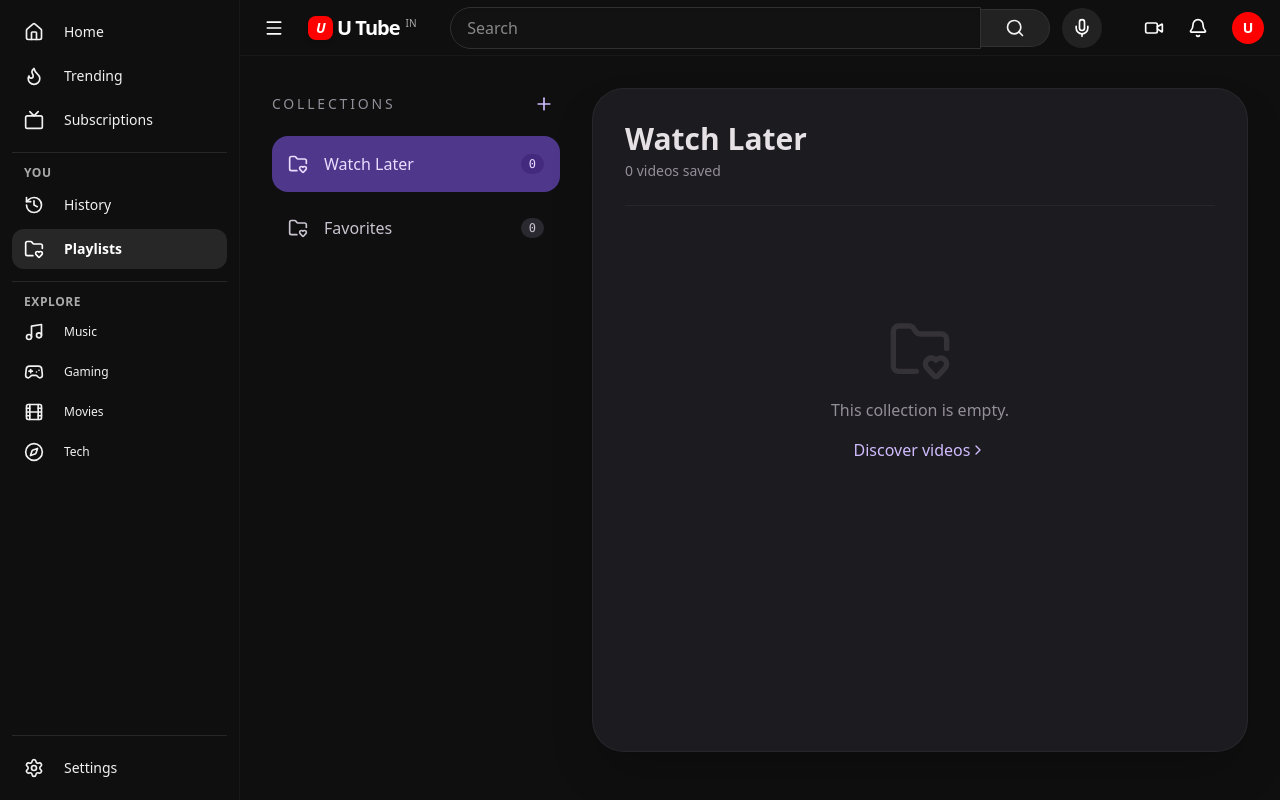
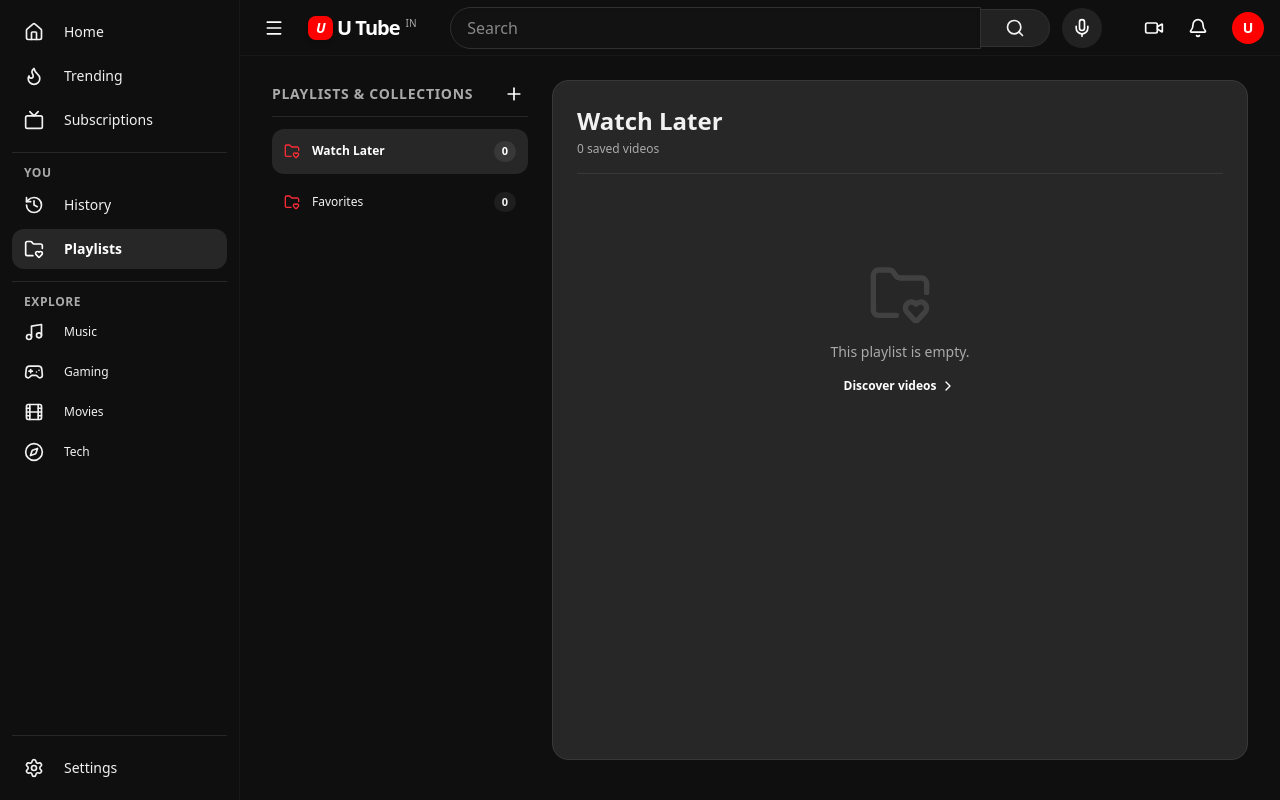
Before and after one commit to UdayPatnala/OmniStream, a React (Vite) app: page /collections in a window 1280 px wide. Built offline with nearby package versions, Linux system fonts and the light colour scheme.

Commit message:
Enhance behavior-driven feed recommendation engine and add personal statistics dashboard

```diff
--- a/src/pages/Collections.tsx
+++ b/src/pages/Collections.tsx
@@ -22,14 +22,15 @@ export function Collections() {
   };
 
   return (
-    <div className="flex flex-col md:flex-row gap-8 h-full max-w-7xl mx-auto py-4">
+    <div className="flex flex-col md:flex-row gap-6 h-full max-w-[1700px] mx-auto py-2">
       {/* Sidebar Collections List */}
-      <div className="w-full md:w-72 shrink-0 space-y-4">
-        <div className="flex items-center justify-between">
-          <h2 className="text-sm font-medium uppercase tracking-[0.2em] text-[#938F99]">Collections</h2>
+      <div className="w-full md:w-64 shrink-0 space-y-3">
+        <div className="flex items-center justify-between border-b border-[#272727] pb-2">
+          <h2 className="text-sm font-bold uppercase tracking-wider text-[#aaaaaa]">Playlists & Collections</h2>
           <button
             onClick={() => setShowNewForm(!showNewForm)}
-            className="p-1.5 hover:bg-white/5 rounded-full transition-colors text-[#D0BCFF]"
+            className="p-1 hover:bg-[#272727] rounded-full transition-colors text-white"
+            title="Create new collection"
           >
             <Plus className="w-5 h-5" />
           </button>
@@ -39,34 +40,34 @@ export function Collections() {
           <form onSubmit={handleCreate} className="flex gap-2">
             <input
               type="text"
-              placeholder="Name..."
+              placeholder="Playlist name..."
               value={newCollectionName}
               onChange={(e) => setNewCollectionName(e.target.value)}
-              className="flex-1 h-10 px-4 text-sm rounded-xl border border-white/5 bg-[#2B2930] text-[#E6E1E5] focus:outline-none focus:border-[#D0BCFF]"
+              className="flex-1 h-9 px-3 text-xs rounded-lg border border-[#383838] bg-[#121212] text-[#f1f1f1] focus:outline-none"
               autoFocus
             />
-            <button type="submit" className="px-4 h-10 bg-[#D0BCFF] text-[#381E72] text-sm font-semibold rounded-xl hover:bg-[#EADDFF]">
+            <button type="submit" className="px-3 h-9 bg-white text-black text-xs font-bold rounded-lg hover:bg-[#d9d9d9]">
               Add
             </button>
           </form>
         )}
 
-        <div className="space-y-2">
+        <div className="space-y-1.5">
           {collections.map(col => (
             <button
               key={col.id}
               onClick={() => setActiveCollectionId(col.id)}
-              className={`w-full flex items-center justify-between p-4 rounded-2xl text-left transition-colors ${
+              className={`w-full flex items-center justify-between p-3 rounded-xl text-left transition-colors ${
                 activeCollectionId === col.id
-                  ? 'bg-[#4F378B] text-[#EADDFF] font-medium'
-                  : 'hover:bg-white/5 text-[#CAC4D0]'
+                  ? 'bg-[#272727] text-white font-semibold'
+                  : 'hover:bg-[#272727]/50 text-[#f1f1f1]'
               }`}
             >
-              <div className="flex items-center gap-4">
-                <FolderHeart className="w-5 h-5" />
-                <span className="truncate">{col.name}</span>
+              <div className="flex items-center gap-3">
+                <FolderHeart className="w-4 h-4 text-red-500" />
+                <span className="truncate text-xs">{col.name}</span>
               </div>
-              <span className={`text-xs font-mono px-2 py-0.5 rounded-full ${activeCollectionId === col.id ? 'bg-[#381E72]/50' : 'bg-[#2B2930]'}`}>
+              <span className={`text-[11px] font-semibold px-2 py-0.5 rounded-full ${activeCollectionId === col.id ? 'bg-[#383838]' : 'bg-[#1e1e1e]'}`}>
                 {col.videos.length}
               </span>
             </button>
@@ -75,26 +76,26 @@ export function Collections() {
       </div>
 
       {/* Main Content Area */}
-      <div className="flex-1 min-w-0 bg-[#1C1B1F] rounded-[32px] p-8 border border-white/5 shadow-2xl">
+      <div className="flex-1 min-w-0 bg-[#272727] rounded-2xl p-6 border border-[#383838]">
         {activeCollection ? (
-          <div className="space-y-8">
-            <div className="flex items-center justify-between border-b border-white/5 pb-6">
+          <div className="space-y-6">
+            <div className="flex items-center justify-between border-b border-[#383838] pb-4">
               <div>
-                <h1 className="text-3xl font-semibold text-[#E6E1E5]">{activeCollection.name}</h1>
-                <p className="text-[#938F99] text-sm mt-1">
-                  {activeCollection.videos.length} videos saved
+                <h1 className="text-2xl font-bold text-[#f1f1f1]">{activeCollection.name}</h1>
+                <p className="text-[#aaaaaa] text-xs mt-1">
+                  {activeCollection.videos.length} saved videos
                 </p>
               </div>
 
               {!['watch-later', 'favorites'].includes(activeCollection.id) && (
                 <button
                   onClick={() => {
-                    if (confirm(`Delete collection "${activeCollection.name}"?`)) {
+                    if (confirm(`Delete playlist "${activeCollection.name}"?`)) {
                       deleteCollection(activeCollection.id);
                       setActiveCollectionId(collections[0]?.id || null);
                     }
                   }}
-                  className="p-3 text-[#938F99] hover:text-red-400 hover:bg-red-500/10 rounded-full transition-colors"
+                  className="p-2 text-[#aaaaaa] hover:text-red-400 hover:bg-white/10 rounded-full transition-colors"
                 >
                   <Trash2 className="w-5 h-5" />
                 </button>
@@ -102,15 +103,15 @@ export function Collections() {
             </div>
 
             {activeCollection.videos.length === 0 ? (
-              <div className="flex flex-col items-center justify-center py-20 text-[#938F99]">
+              <div className="flex flex-col items-center justify-center py-16 text-[#aaaaaa]">
                 <FolderHeart className="w-16 h-16 mb-4 opacity-20" />
-                <p>This collection is empty.</p>
-                <Link to="/" className="mt-4 text-[#D0BCFF] font-medium hover:underline flex items-center">
-                  Discover videos <ChevronRight className="w-4 h-4" />
+                <p className="text-sm font-medium">This playlist is empty.</p>
+                <Link to="/" className="mt-4 text-white font-semibold hover:underline flex items-center text-xs">
+                  Discover videos <ChevronRight className="w-4 h-4 ml-1" />
                 </Link>
               </div>
             ) : (
-              <div className="grid grid-cols-1 sm:grid-cols-2 lg:grid-cols-3 gap-6">
+              <div className="grid grid-cols-1 sm:grid-cols-2 md:grid-cols-3 lg:grid-cols-4 gap-4 gap-y-6">
                 {activeCollection.videos.map(video => (
                   <div key={video.id} className="relative group">
                     <VideoCard video={video} />
@@ -120,10 +121,10 @@ export function Collections() {
                         e.stopPropagation();
                         removeVideoFromCollection(activeCollection.id, video.id);
                       }}
-                      className="absolute top-3 right-3 p-2 bg-black/60 text-white hover:bg-red-500 rounded-full opacity-0 group-hover:opacity-100 transition-all z-10"
+                      className="absolute top-2 right-2 p-1.5 bg-black/80 text-white hover:bg-red-500 rounded-full opacity-0 group-hover:opacity-100 transition-all z-10"
                       aria-label="Remove from collection"
                     >
-                      <Trash2 className="w-4 h-4" />
+                      <Trash2 className="w-3.5 h-3.5" />
                     </button>
                   </div>
                 ))}
@@ -131,8 +132,8 @@ export function Collections() {
             )}
           </div>
         ) : (
-          <div className="flex flex-col items-center justify-center h-full text-[#938F99]">
-            <p>Select a collection from the sidebar.</p>
+          <div className="flex flex-col items-center justify-center h-full text-[#aaaaaa]">
+            <p className="text-sm font-medium">Select a playlist from the left list.</p>
           </div>
         )}
       </div>
--- a/src/pages/History.tsx
+++ b/src/pages/History.tsx
@@ -1,23 +1,24 @@
 import { useAppStore } from '../store';
 import { VideoCard } from '../components/VideoCard';
-import { Trash2 } from 'lucide-react';
+import { Trash2, BarChart2, Clock, CheckCircle2, Film } from 'lucide-react';
 import { Link } from 'react-router-dom';
+import { calculateUserStats } from '../lib/recommendations';
 
 export function History() {
-  const { history, clearHistory, removeFromHistory } = useAppStore();
+  const { history, subscriptions, collections, clearHistory, removeFromHistory } = useAppStore();
 
-  // Sort history items by watchedAt descending
   const historyItems = Object.values(history).sort((a, b) => b.watchedAt - a.watchedAt);
+  const stats = calculateUserStats(history, subscriptions, collections);
 
   if (historyItems.length === 0) {
     return (
       <div className="flex flex-col items-center justify-center h-[50vh] text-center">
-        <div className="w-20 h-20 bg-white/5 rounded-full flex items-center justify-center mb-6">
-          <Trash2 className="w-8 h-8 text-[#938F99]" />
+        <div className="w-20 h-20 bg-[#272727] rounded-full flex items-center justify-center mb-6">
+          <Trash2 className="w-8 h-8 text-[#aaaaaa]" />
         </div>
-        <h2 className="text-xl font-medium mb-2 text-[#E6E1E5]">Keep track of what you watch</h2>
-        <p className="text-[#938F99] mb-6">Your watch history will appear here.</p>
-        <Link to="/" className="px-6 py-3 bg-[#D0BCFF] hover:bg-[#EADDFF] text-[#381E72] font-semibold rounded-xl transition-colors">
+        <h2 className="text-xl font-bold mb-2 text-[#f1f1f1]">Keep track of what you watch</h2>
+        <p className="text-[#aaaaaa] mb-6 text-sm">Your watch history and viewing statistics will appear here.</p>
+        <Link to="/" className="px-6 py-2.5 bg-white text-black font-bold rounded-full transition-colors text-sm">
           Explore Videos
         </Link>
       </div>
@@ -25,30 +26,73 @@ export function History() {
   }
 
   return (
-    <div className="space-y-8 max-w-5xl mx-auto py-4">
-      <div className="flex items-center justify-between">
-        <h1 className="text-sm font-medium uppercase tracking-[0.2em] text-[#938F99]">Watch History</h1>
+    <div className="space-y-6 max-w-6xl mx-auto py-2">
+      {/* Personal Viewing Statistics Summary */}
+      <div className="bg-[#272727] p-5 rounded-2xl border border-[#383838] space-y-4">
+        <div className="flex items-center gap-2 border-b border-[#383838] pb-3">
+          <BarChart2 className="w-5 h-5 text-red-500" />
+          <h2 className="text-base font-bold text-[#f1f1f1]">Personal Viewing Statistics</h2>
+        </div>
+
+        <div className="grid grid-cols-2 sm:grid-cols-4 gap-4 pt-1">
+          <div className="bg-[#1e1e1e] p-3.5 rounded-xl flex items-center gap-3">
+            <Film className="w-5 h-5 text-blue-400 shrink-0" />
+            <div>
+              <div className="text-lg font-bold text-[#f1f1f1]">{stats.totalWatched}</div>
+              <div className="text-[11px] text-[#aaaaaa]">Videos Watched</div>
+            </div>
+          </div>
+
+          <div className="bg-[#1e1e1e] p-3.5 rounded-xl flex items-center gap-3">
+            <Clock className="w-5 h-5 text-emerald-400 shrink-0" />
+            <div>
+              <div className="text-lg font-bold text-[#f1f1f1]">{stats.totalHours} hrs</div>
+              <div className="text-[11px] text-[#aaaaaa]">Total Watch Time</div>
+            </div>
+          </div>
+
+          <div className="bg-[#1e1e1e] p-3.5 rounded-xl flex items-center gap-3">
+            <CheckCircle2 className="w-5 h-5 text-purple-400 shrink-0" />
+            <div>
+              <div className="text-lg font-bold text-[#f1f1f1]">{stats.completionRate}%</div>
+              <div className="text-[11px] text-[#aaaaaa]">Completion Rate</div>
+            </div>
+          </div>
+
+          <div className="bg-[#1e1e1e] p-3.5 rounded-xl flex items-center gap-3">
+            <BarChart2 className="w-5 h-5 text-amber-400 shrink-0" />
+            <div>
+              <div className="text-lg font-bold text-[#f1f1f1]">{stats.subscriptionsCount}</div>
+              <div className="text-[11px] text-[#aaaaaa]">Subscriptions</div>
+            </div>
+          </div>
+        </div>
+      </div>
+
+      {/* History Header & List */}
+      <div className="flex items-center justify-between border-b border-[#272727] pb-3 pt-2">
+        <h1 className="text-lg font-bold text-[#f1f1f1]">Watch History</h1>
         <button
           onClick={() => {
             if (confirm('Are you sure you want to clear your history?')) {
               clearHistory();
             }
           }}
-          className="text-sm font-medium text-[#938F99] hover:text-red-400 transition-colors"
+          className="text-xs font-semibold text-[#aaaaaa] hover:text-red-400 transition-colors"
         >
-          Clear all
+          Clear all history
         </button>
       </div>
 
-      <div className="flex flex-col gap-6">
+      <div className="space-y-4">
         {historyItems.map(item => (
-          <div key={item.video.id} className="group flex flex-col sm:flex-row gap-6 p-4 sm:p-0 bg-[#1C1B1F] sm:bg-transparent rounded-3xl sm:rounded-none border sm:border-none border-white/5">
-            <div className="w-full sm:w-72 shrink-0">
+          <div key={item.video.id} className="group flex flex-col sm:flex-row gap-4 p-3 bg-[#1e1e1e] hover:bg-[#272727] rounded-2xl transition-colors relative">
+            <div className="w-full sm:w-64 shrink-0">
               <VideoCard video={item.video} progress={item.progress} />
             </div>
-            <div className="flex-1 flex justify-between items-start py-2">
+            <div className="flex-1 flex justify-between items-start pt-1">
               <div className="max-w-xl hidden sm:block">
-                <p className="text-sm text-[#CAC4D0] mt-2 line-clamp-3 leading-relaxed">
+                <p className="text-xs text-[#aaaaaa] line-clamp-3 leading-relaxed">
                   {item.video.description}
                 </p>
               </div>
@@ -57,10 +101,10 @@ export function History() {
                   e.preventDefault();
                   removeFromHistory(item.video.id);
                 }}
-                className="opacity-0 group-hover:opacity-100 p-3 text-[#938F99] hover:text-red-400 transition-all rounded-full hover:bg-white/5"
+                className="opacity-0 group-hover:opacity-100 p-2 text-[#aaaaaa] hover:text-red-400 transition-all rounded-full hover:bg-white/10"
                 aria-label="Remove from history"
               >
-                <Trash2 className="w-5 h-5" />
+                <Trash2 className="w-4 h-4" />
               </button>
             </div>
           </div>
```
Also changed, not shown: src/lib/recommendations.ts (+64 -3 lines).
